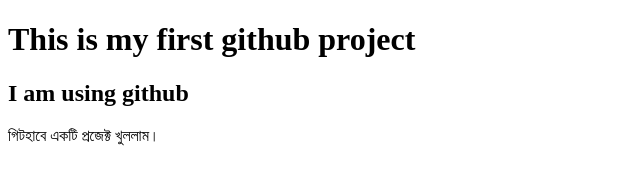
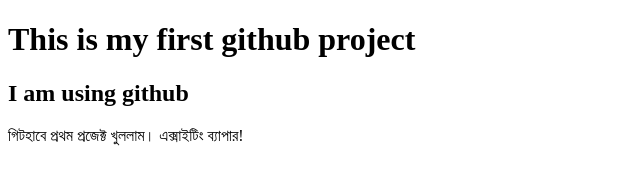
Before and after one commit to masud-web/my-first-website, a plain HTML site: page index.html in a window 1280 px wide. Shown: the full height of the page, 0-640 px from the left. Drawn offline with Linux system fonts and the light colour scheme.

Commit message:
updated a paragraph

```diff
--- a/index.html
+++ b/index.html
@@ -9,6 +9,6 @@
 <body>
     <h1>This is my first github project</h1>
     <h2>I am using github</h2>
-    <p>গিটহাবে একটি প্রজেক্ট খুললাম।</p>
+    <p>গিটহাবে প্রথম প্রজেক্ট খুললাম। এক্সাইটিং ব্যাপার!</p>
 </body>
 </html>
```
